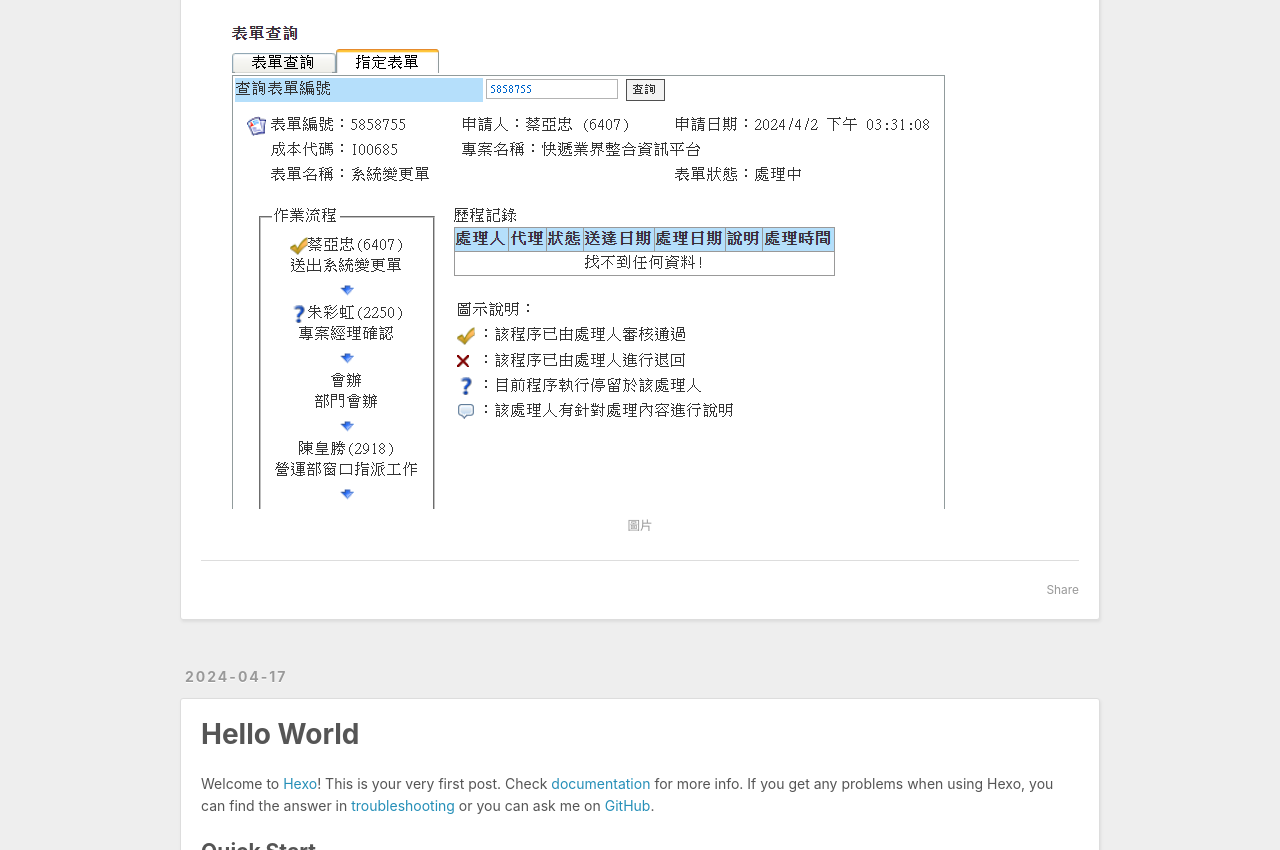
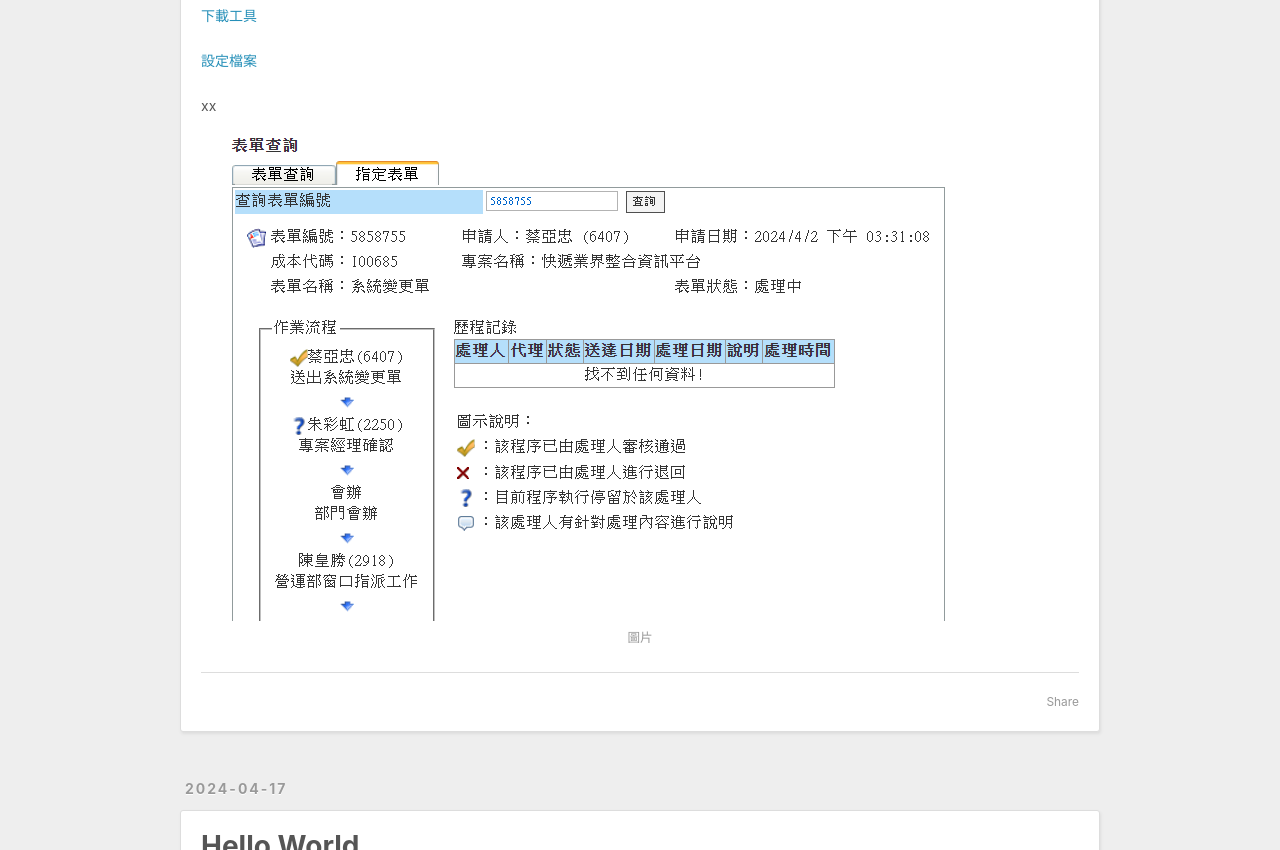
Before and after one commit to h8000572003/tool, a plain HTML site: page index.html in a window 1280 px wide. Shown: the part 448-1298 px from the top of the page. Drawn offline with Linux system fonts and the light colour scheme.

Commit message:
Site updated: 2024-04-17 16:53:30

```diff
--- /dev/null
+++ b/files/update.json
@@ -0,0 +1 @@
+{"url":"https://drive.google.com/file/d/1Ilh1pH3qmrCSWt25F9m2tGOjGpqsQPT7/view?usp=sharing","version":"1.0"}
--- a/index.html
+++ b/index.html
@@ -91,7 +91,9 @@
 
     <div class="e-content article-entry" itemprop="articleBody">
 
-        <p><img src="/tool/images/v1.png" alt="圖片"></p>
+        <p><a href="files/QrCodeTool.exe">下載工具</a></p>
+<p><a href="files/update.json">設定檔案</a></p>
+<p>xx<br><img src="/tool/images/v1.png" alt="圖片"></p>
 
 
     </div>
```
Also changed, not shown: 2024/04/17/download/index.html (+7 -3 lines).
